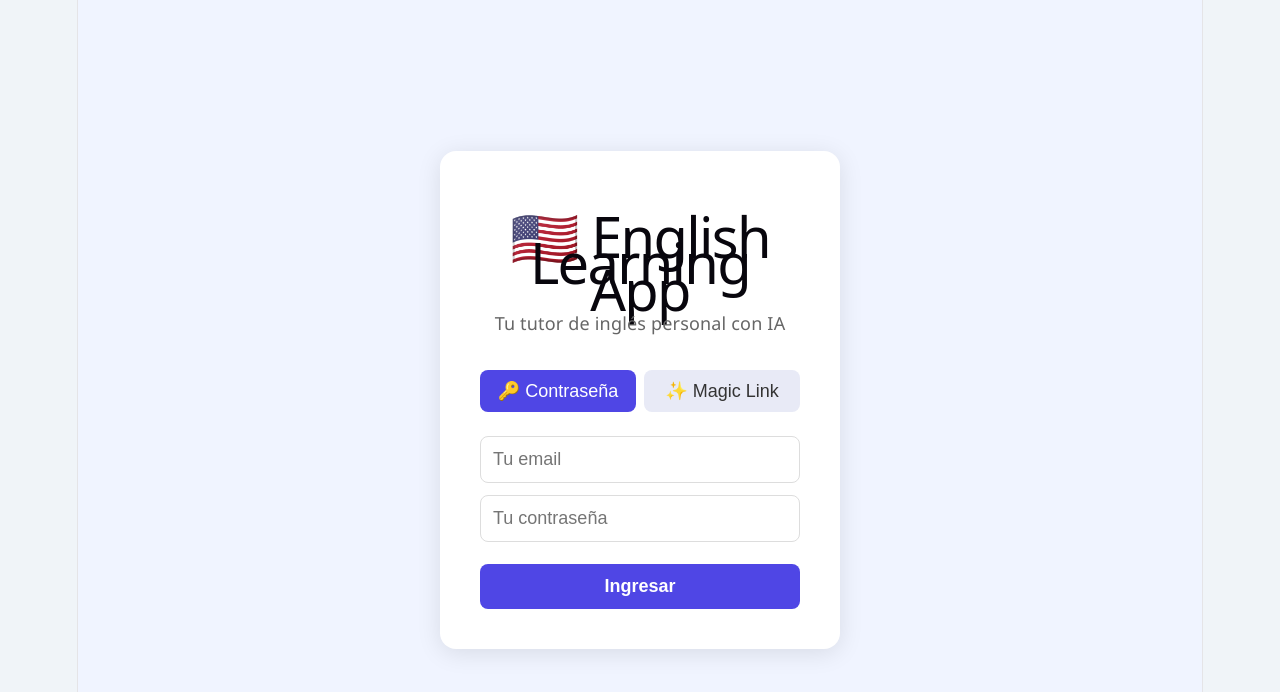
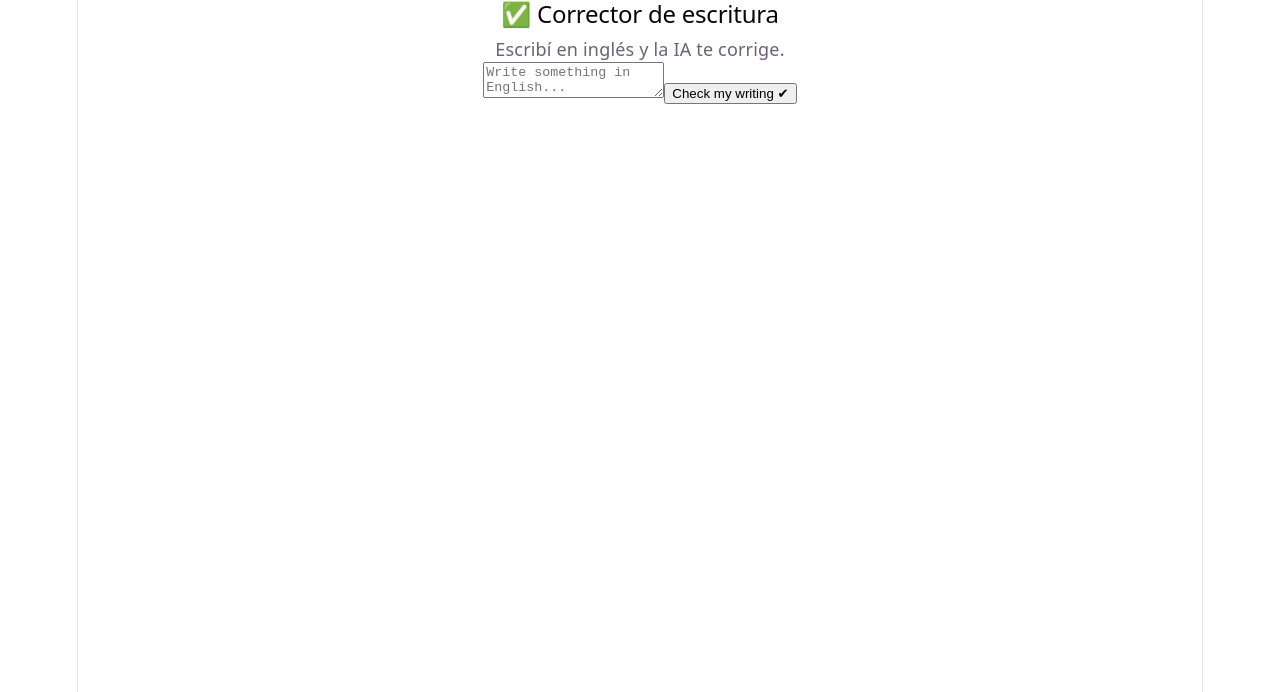
Before and after one commit to Chachin76/english-app-react, a React (Vite) app: page / in a window 1280 px wide. Shown: the top 692 px of the page. Built offline with nearby package versions, Linux system fonts and the light colour scheme.

Commit message:
Fix: Corrector adaptado al idioma

```diff
--- a/src/App.jsx
+++ b/src/App.jsx
@@ -1,137 +1,65 @@
-import { useState, useEffect } from 'react';
-import { guardarIdiomaYNivel, obtenerProgreso } from './progresoSupabase';
-import { supabase } from './supabase';
-import ProtectedRoute from './components/ProtectedRoute';
-import Frases from './components/Frases';
-import Corrector from './components/Corrector';
-import Chat from './components/Chat';
-import Gramatica from './components/Gramatica';
-import Diagnostico from './components/Diagnostico';
-import Vocabulario from './components/Vocabulario';
-import Situaciones from './components/Situaciones';
-import Dictado from './components/Dictado';
-import Lectura from './components/Lectura';
-import Progreso from './components/Progreso';
-import Cultura from './components/Cultura';
-import Ejercicios from './components/Ejercicios';
-import './App.css';
+import { useState } from 'react';
+import { registrarActividad } from './Progreso';
 
-const IDIOMAS = [
-  { codigo: 'ingles',    nombre: 'Inglés',    bandera: '🇺🇸' },
-  { codigo: 'frances',   nombre: 'Francés',   bandera: '🇫🇷' },
-  { codigo: 'portugues', nombre: 'Portugués', bandera: '🇧🇷' },
-  { codigo: 'italiano',  nombre: 'Italiano',  bandera: '🇮🇹' },
-  { codigo: 'aleman',    nombre: 'Alemán',    bandera: '🇩🇪' },
-  { codigo: 'espanol',   nombre: 'Español',   bandera: '🇪🇸' },
-  { codigo: 'chino',     nombre: 'Chino',     bandera: '🇨🇳' },
-  { codigo: 'japones',   nombre: 'Japonés',   bandera: '🇯🇵' },
-];
+const TEXTOS_IDIOMA = {
+  ingles:    { titulo: '✅ Corrector de escritura', descripcion: 'Escribí en inglés y la IA te corrige.', placeholder: 'Write something in English...', boton: 'Check my writing ✔' },
+  frances:   { titulo: '✅ Correcteur d\'écriture', descripcion: 'Escribí en francés y la IA te corrige.', placeholder: 'Écris quelque chose en français...', boton: 'Vérifier mon texte ✔' },
+  portugues: { titulo: '✅ Corretor de escrita', descripcion: 'Escribí en portugués y la IA te corrige.', placeholder: 'Escreva algo em português...', boton: 'Verificar meu texto ✔' },
+  italiano:  { titulo: '✅ Correttore di scrittura', descripcion: 'Escribí en italiano y la IA te corrige.', placeholder: 'Scrivi qualcosa in italiano...', boton: 'Controlla il mio testo ✔' },
+  aleman:    { titulo: '✅ Schreibkorrektor', descripcion: 'Escribí en alemán y la IA te corrige.', placeholder: 'Schreib etwas auf Deutsch...', boton: 'Text überprüfen ✔' },
+  espanol:   { titulo: '✅ Corrector de escritura', descripcion: 'Escribí en español y la IA te corrige.', placeholder: 'Escribí algo en español...', boton: 'Verificar mi texto ✔' },
+  chino:     { titulo: '✅ 写作纠正器', descripcion: 'Escribí en chino y la IA te corrige.', placeholder: '用中文写点什么...', boton: '检查我的写作 ✔' },
+  japones:   { titulo: '✅ 作文添削', descripcion: 'Escribí en japonés y la IA te corrige.', placeholder: '日本語で何か書いてください...', boton: '文章を確認する ✔' },
+};
 
-function App() {
-  const [moduloActivo, setModuloActivo] = useState('corrector');
-  const [nivelUsuario, setNivelUsuario] = useState(localStorage.getItem('nivel_ingles') || '');
-  const [idioma, setIdioma] = useState(localStorage.getItem('idioma_seleccionado') || 'ingles');
-  const [mostrarIdiomas, setMostrarIdiomas] = useState(false);
+function Corrector({ idioma = 'ingles' }) {
+  const [texto, setTexto]         = useState('');
+  const [resultado, setResultado] = useState(null);
+  const [cargando, setCargando]   = useState(false);
 
-  useEffect(() => {
-    async function cargarProgreso() {
-      const progreso = await obtenerProgreso();
-      if (progreso) {
-        if (progreso.idioma) {
-          setIdioma(progreso.idioma);
-          localStorage.setItem('idioma_seleccionado', progreso.idioma);
-        }
-        if (progreso.nivel) {
-          setNivelUsuario(progreso.nivel);
-          localStorage.setItem('nivel_ingles', progreso.nivel);
-        }
-      }
+  const t = TEXTOS_IDIOMA[idioma] || TEXTOS_IDIOMA['ingles'];
+
+  async function verificar() {
+    if (!texto.trim()) return;
+    setCargando(true);
+    setResultado(null);
+    try {
+      const resp = await fetch('https://english-app-backend-ifyj.onrender.com/corregir', {
+        method:  'POST',
+        headers: { 'Content-Type': 'application/json' },
+        body:    JSON.stringify({ texto, idioma })
+      });
+      const datos = await resp.json();
+      setResultado(datos.respuesta);
+      registrarActividad('corrector', 2);
+    } catch(e) {
+      setResultado('Error: no se pudo conectar con el servidor.');
+    } finally {
+      setCargando(false);
     }
-    cargarProgreso();
-  }, []);
-
-  const handleLogout = async () => {
-    await supabase.auth.signOut();
-  };
-
-  const handleIdioma = (codigo) => {
-    setIdioma(codigo);
-    localStorage.setItem('idioma_seleccionado', codigo);
-    guardarIdiomaYNivel(codigo, nivelUsuario);
-    setMostrarIdiomas(false);
-  };
-
-  const idiomaActual = IDIOMAS.find(i => i.codigo === idioma);
+  }
 
   return (
-    <ProtectedRoute>
-      <div className="app">
-        <header>
-          <h1>🌍 Language Learning App</h1>
-          <p>Tu tutor de idiomas personal con IA</p>
-          <div style={{ display: 'flex', justifyContent: 'center', alignItems: 'center', gap: '8px', marginTop: '8px', flexWrap: 'wrap' }}>
-            <div style={{ position: 'relative' }}>
-              <button
-                onClick={() => setMostrarIdiomas(!mostrarIdiomas)}
-                style={{ background: '#e8f0fe', color: '#1a237e', border: 'none', borderRadius: '12px', padding: '4px 12px', fontSize: '0.82rem', fontWeight: '600', cursor: 'pointer' }}>
-                {idiomaActual?.bandera} {idiomaActual?.nombre} ▼
-              </button>
-              {mostrarIdiomas && (
-                <div style={{ position: 'fixed', top: 'auto', left: 'auto', background: 'white', borderRadius: '12px', boxShadow: '0 4px 20px rgba(0,0,0,0.3)', zIndex: 9999, minWidth: '180px', maxHeight: '320px', overflowY: 'auto', border: '1px solid #ddd' }}>
-                  {IDIOMAS.map(i => (
-                    <div
-                      key={i.codigo}
-                      onClick={() => handleIdioma(i.codigo)}
-                      style={{ display: 'block', width: '100%', padding: '10px 16px', background: idioma === i.codigo ? '#e8f0fe' : 'white', border: 'none', textAlign: 'left', cursor: 'pointer', fontSize: '0.9rem', fontWeight: idioma === i.codigo ? '600' : '400', color: '#333' }}>
-                      {i.bandera} {i.nombre}
-                    </div>
-                  ))}
-                </div>
-              )}
-            </div>
-            {nivelUsuario && (
-              <span style={{ background: '#e8f0fe', color: '#1a237e', padding: '4px 12px', borderRadius: '12px', fontSize: '0.82rem', fontWeight: '500' }}>
-                Nivel {nivelUsuario}
-              </span>
-            )}
-            <button onClick={handleLogout} style={{ background: '#fee2e2', color: '#991b1b', border: 'none', borderRadius: '12px', padding: '4px 12px', fontSize: '0.82rem', fontWeight: '500', cursor: 'pointer' }}>
-              Cerrar sesión
-            </button>
-          </div>
-        </header>
-
-        <nav style={{ display: 'flex', flexWrap: 'wrap', justifyContent: 'center', gap: '8px', marginBottom: '24px' }}>
-          <button className={moduloActivo === 'corrector'    ? 'nav-btn active' : 'nav-btn'} onClick={() => setModuloActivo('corrector')}>✅ Corrector</button>
-          <button className={moduloActivo === 'conversacion' ? 'nav-btn active' : 'nav-btn'} onClick={() => setModuloActivo('conversacion')}>💬 Conversación</button>
-          <button className={moduloActivo === 'frases'       ? 'nav-btn active' : 'nav-btn'} onClick={() => setModuloActivo('frases')}>📚 Frases</button>
-          <button className={moduloActivo === 'gramatica'    ? 'nav-btn active' : 'nav-btn'} onClick={() => setModuloActivo('gramatica')}>📝 Gramática</button>
-          <button className={moduloActivo === 'diagnostico'  ? 'nav-btn active' : 'nav-btn'} onClick={() => setModuloActivo('diagnostico')}>🎯 Mi nivel</button>
-          <button className={moduloActivo === 'vocabulario'  ? 'nav-btn active' : 'nav-btn'} onClick={() => setModuloActivo('vocabulario')}>🧠 Vocabulario</button>
-          <button className={moduloActivo === 'situaciones'  ? 'nav-btn active' : 'nav-btn'} onClick={() => setModuloActivo('situaciones')}>🎭 Situaciones</button>
-          <button className={moduloActivo === 'dictado'      ? 'nav-btn active' : 'nav-btn'} onClick={() => setModuloActivo('dictado')}>🎧 Dictado</button>
-          <button className={moduloActivo === 'lectura'      ? 'nav-btn active' : 'nav-btn'} onClick={() => setModuloActivo('lectura')}>📖 Lectura</button>
-          <button className={moduloActivo === 'progreso'     ? 'nav-btn active' : 'nav-btn'} onClick={() => setModuloActivo('progreso')}>📊 Mi progreso</button>
-          <button className={moduloActivo === 'cultura'      ? 'nav-btn active' : 'nav-btn'} onClick={() => setModuloActivo('cultura')}>🌎 Cultura</button>
-          <button className={moduloActivo === 'ejercicios'   ? 'nav-btn active' : 'nav-btn'} onClick={() => setModuloActivo('ejercicios')}>✏️ Ejercicios</button>
-        </nav>
-
-        <main>
-          {moduloActivo === 'corrector'    && <Corrector idioma={idioma} />}
-          {moduloActivo === 'conversacion' && <Chat idioma={idioma} />}
-          {moduloActivo === 'frases'       && <Frases idioma={idioma} />}
-          {moduloActivo === 'gramatica'    && <Gramatica idioma={idioma} />}
-          {moduloActivo === 'diagnostico'  && <Diagnostico idioma={idioma} onNivelDeterminado={(nivel) => { setNivelUsuario(nivel); guardarIdiomaYNivel(idioma, nivel); }} />}
-          {moduloActivo === 'vocabulario'  && <Vocabulario idioma={idioma} nivelUsuario={nivelUsuario} />}
-          {moduloActivo === 'situaciones'  && <Situaciones idioma={idioma} nivelUsuario={nivelUsuario} />}
-          {moduloActivo === 'dictado'      && <Dictado idioma={idioma} nivelUsuario={nivelUsuario} />}
-          {moduloActivo === 'lectura'      && <Lectura idioma={idioma} nivelUsuario={nivelUsuario} />}
-          {moduloActivo === 'progreso'     && <Progreso />}
-          {moduloActivo === 'cultura'      && <Cultura idioma={idioma} nivelUsuario={nivelUsuario} />}
-          {moduloActivo === 'ejercicios'   && <Ejercicios idioma={idioma} nivelUsuario={nivelUsuario} />}
-        </main>
-      </div>
-    </ProtectedRoute>
+    <div className="card">
+      <h2>{t.titulo}</h2>
+      <p className="descripcion">{t.descripcion}</p>
+      <textarea
+        value={texto}
+        onChange={(e) => setTexto(e.target.value)}
+        placeholder={t.placeholder}
+      />
+      <button onClick={verificar} disabled={cargando}>
+        {cargando ? '⏳ Analizando...' : t.boton}
+      </button>
+      {resultado && (
+        <div className="resultado">
+          <pre style={{ whiteSpace:'pre-wrap', fontFamily:'inherit' }}>
+            {resultado}
+          </pre>
+        </div>
+      )}
+    </div>
   );
 }
 
-export default App;
+export default Corrector;
```
